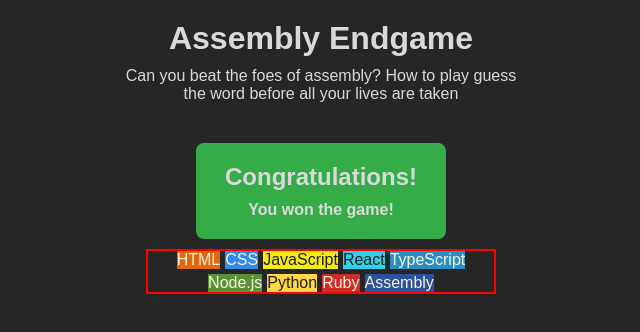
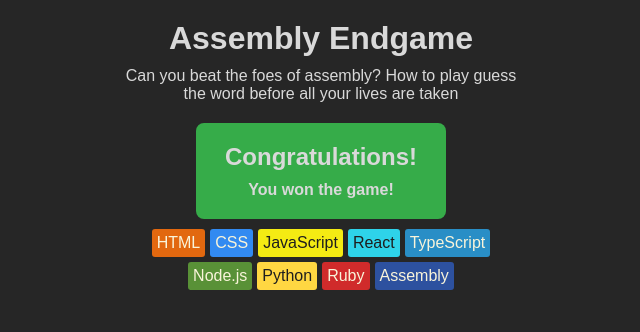
Before and after one commit to macooo3/Assembly-game-project, a React (Vite) app: page / in a window 1280 px wide. Shown: the top 332 px of the page, without its empty margins (319-959 px from the left). Built offline with nearby package versions, Linux system fonts and the light colour scheme.

Commit message:
styled language cards

```diff
--- a/src/index.css
+++ b/src/index.css
@@ -18,7 +18,7 @@ header {
   flex-direction: column;
   align-items: center;
   text-align: center;
-  margin-bottom: 40px;
+  margin-bottom: 20px;
 }
 
 header > h1 {
@@ -49,20 +49,20 @@ header > p {
   margin-bottom: 10px;
 }
 .status-popup > p {
-font-weight: bold;
-margin: 0;
+  font-weight: bold;
+  margin: 0;
 }
 
 .languages {
-  border: red 2px solid;
-  display:flex;
+  display: flex;
   flex-wrap: wrap;
   max-width: 350px;
   justify-content: center;
   margin: 0 auto;
-  gap:5px;
+  gap: 5px;
 }
 .language-card {
-  width:auto;
-
+  width: auto;
+  border-radius: 3px;
+  padding:5px;
 }
```
